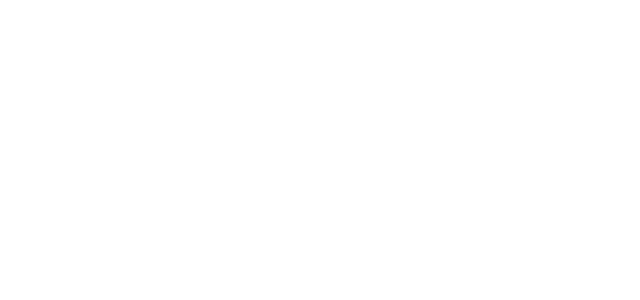
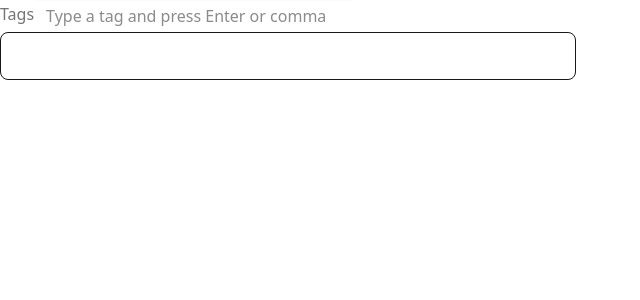
Before and after one commit to toumKHAM/laos-land-nuxt-project, a Nuxt app: page /component/input_tag in a window 1280 px wide. Before the commit this address had no page. Shown: the top 300 px of the page, without its empty margins (0-640 px from the left). Built offline with nearby package versions, Linux system fonts and the light colour scheme; what vue-good-table-next would draw is missing.

Commit message:
add input_tag component.vue 21/6/2025

```diff
--- /dev/null
+++ b/pages/component/input_tag.vue
@@ -0,0 +1,46 @@
+<template>
+  <div class="form-control w-full max-w-xl">
+    <label class="label">
+      <span class="label-text">Tags</span>
+    </label>
+    <input
+        v-model="input"
+        @keydown.enter.prevent="addTag"
+        @keydown.,.prevent="addTag"
+        class="input input-sm border-none focus:outline-none grow"
+        placeholder="Type a tag and press Enter or comma"
+      />
+
+    <div class="flex flex-wrap gap-2 p-2 border rounded-lg min-h-[3rem]">
+      <span
+        v-for="tag, index in tags"
+        :key="index"
+        class="badge badge-primary badge-lg gap-1 fontLao"
+      >
+        {{ tag }}
+        <button class="ml-1" @click="() => removeTag(index)">×</button>
+      </span>
+
+
+    </div>
+  </div>
+</template>
+
+<script setup>
+import { ref } from 'vue'
+
+const tags = ref([])
+const input = ref('')
+
+const addTag = () => {
+  const newTag = input.value.trim().replace(',', '')
+  if (newTag && !tags.value.includes(newTag)) {
+    tags.value.push(newTag)
+  }
+  input.value = ''
+}
+
+const removeTag = (index) => {
+  tags.value.splice(index, 1)
+}
+</script>
```
